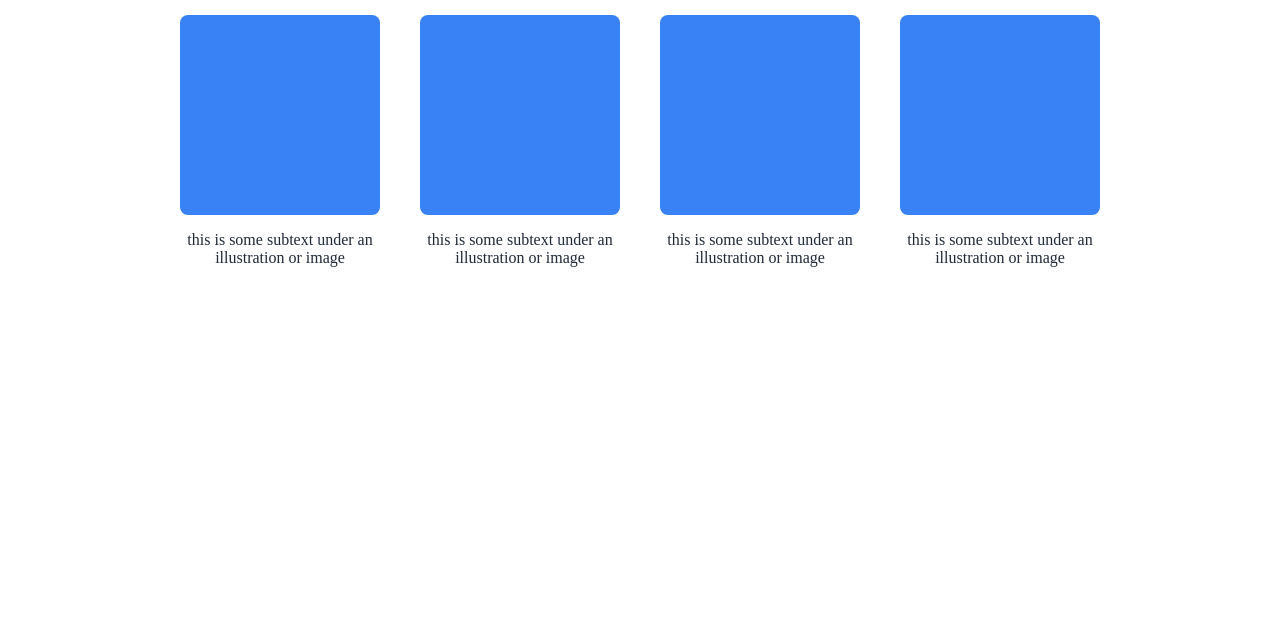
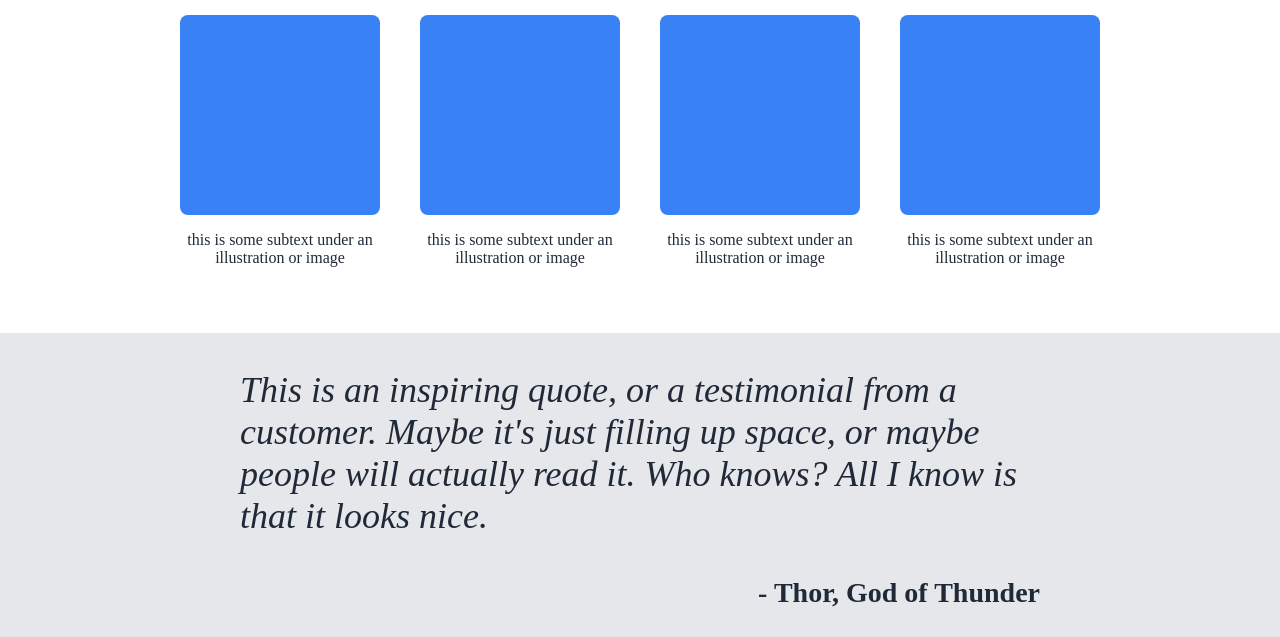
Before and after one commit to collinsaj87/build_practice_flex, a plain HTML site: page index.html in a window 1280 px wide. Shown: the part 539-1176 px from the top of the page. Before the commit the page ends 872 px from the top, so only its background shows below. Drawn offline with Linux system fonts and the light colour scheme.

Commit message:
added quote section

```diff
--- a/index.html
+++ b/index.html
@@ -51,5 +51,16 @@
             </div>
         </div>
     </div>
+
+    <div class="quote">
+        <div class="quote container">
+            <p class="quote text">This is an inspiring quote, or a testimonial from a customer.
+                Maybe it's just filling up space, or maybe people will actually read it.
+                Who knows? All I know is that it looks nice.
+            </p>
+            <p class="quote reference">- Thor, God of Thunder</p>
+        </div>
+
+    </div>
 </body>
 </html>
--- a/style.css
+++ b/style.css
@@ -104,3 +104,29 @@ button {
 .text {
     color: #1F2937
 }
+
+.quote {
+    background-color: #E5E7EB;
+    color: #1F2937;
+    display: flex;
+    justify-content: center;
+}
+
+.quote.container {
+    flex-direction: column;
+    max-width: 800px;
+
+}
+
+.quote.text {
+    font-style: italic;
+    font-size: 36px;
+    margin-bottom: 0;
+}
+
+.quote.reference {
+    font-weight: bold;
+    font-size: 28px;
+    margin-top: 0;
+    align-self: flex-end;
+}
```
Also changed, not shown: 1 other file.
